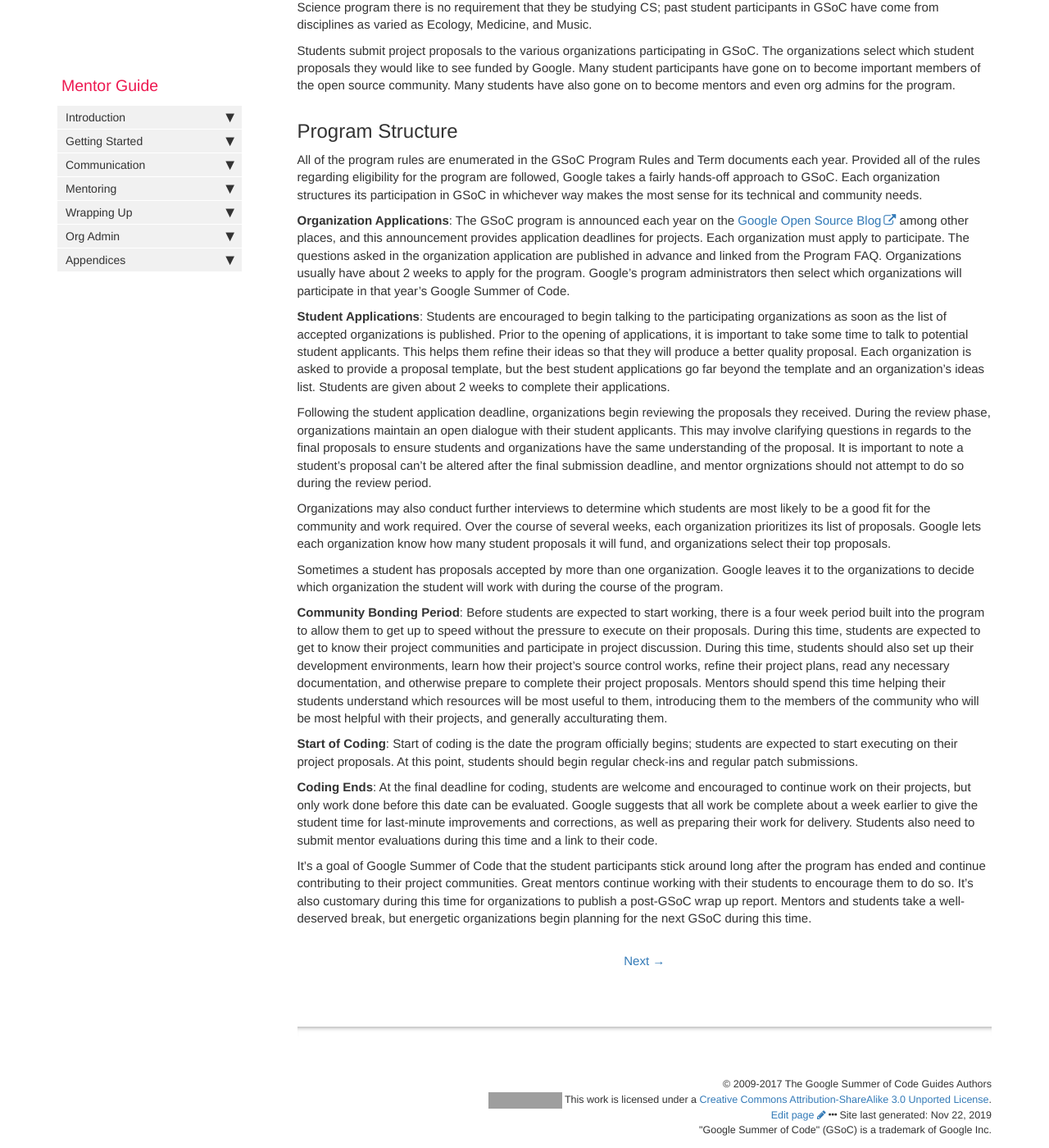
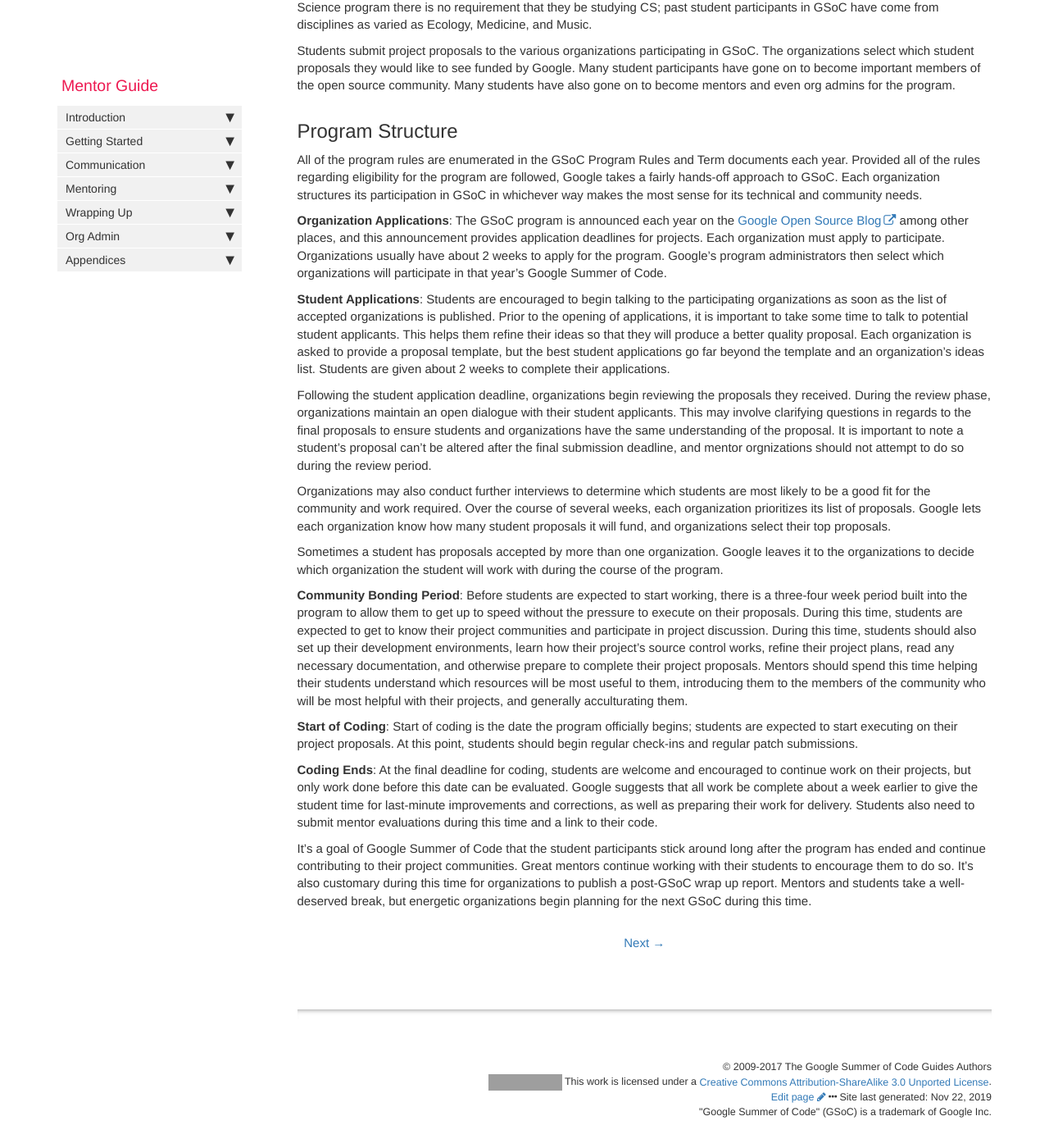
Before and after one commit to google/gsocguides, a Jekyll site: the page built from pages/mentor/00-what_is_google_summer_of_code.md, in a window 1280 px wide and 1400 px high, scrolled down 1741 px. Shown: the whole window at 82% size. Built offline with Jekyll 4.4.1, drawn with Linux system fonts in a browser that asks for light colours; some of the changed text lies outside the part shown; grey boxes are pictures that could not be loaded.

Commit message:
stats updates

```diff
--- a/pages/mentor/00-what_is_google_summer_of_code.md
+++ b/pages/mentor/00-what_is_google_summer_of_code.md
@@ -54,7 +54,7 @@ Students submit project proposals to the various organizations participating in
 
 All of the program rules are enumerated in the GSoC Program Rules and Term documents each year. Provided all of the rules regarding eligibility for the program are followed, Google takes a fairly hands-off approach to GSoC. Each organization structures its participation in GSoC in whichever way makes the most sense for its technical and community needs.
 
-**Organization Applications**: The GSoC program is announced each year on the [Google Open Source Blog](https://opensource.googleblog.com/) among other places, and this announcement provides application deadlines for projects. Each organization must apply to participate. The questions asked in the organization application are published in advance and linked from the Program FAQ. Organizations usually have about 2 weeks to apply for the program. Google's program administrators then select which organizations will participate in that year's Google Summer of Code.
+**Organization Applications**: The GSoC program is announced each year on the [Google Open Source Blog](https://opensource.googleblog.com/) among other places, and this announcement provides application deadlines for projects. Each organization must apply to participate. Organizations usually have about 2 weeks to apply for the program. Google's program administrators then select which organizations will participate in that year's Google Summer of Code.
 
 **Student Applications**: Students are encouraged to begin talking to the participating organizations as soon as the list of accepted organizations is published. Prior to the opening of applications, it is important to take some time to talk to potential student applicants. This helps them refine their ideas so that they will produce a better quality proposal. Each organization is asked to provide a proposal template, but the best student applications go far beyond the template and an organization's ideas list. Students are given about 2 weeks to complete their applications.
 
@@ -64,7 +64,7 @@ Organizations may also conduct further interviews to determine which students ar
 
 Sometimes a student has proposals accepted by more than one organization. Google leaves it to the organizations to decide which organization the student will work with during the course of the program.
 
-**Community Bonding Period**: Before students are expected to start working, there is a four week period built into the program to allow them to get up to speed without the pressure to execute on their proposals. During this time, students are expected to get to know their project communities and participate in project discussion. During this time, students should also set up their development environments, learn how their project's source control works, refine their project plans, read any necessary documentation, and otherwise prepare to complete their project proposals. Mentors should spend this time helping their students understand which resources will be most useful to them, introducing them to the members of the community who will be most helpful with their projects, and generally acculturating them.
+**Community Bonding Period**: Before students are expected to start working, there is a three-four week period built into the program to allow them to get up to speed without the pressure to execute on their proposals. During this time, students are expected to get to know their project communities and participate in project discussion. During this time, students should also set up their development environments, learn how their project's source control works, refine their project plans, read any necessary documentation, and otherwise prepare to complete their project proposals. Mentors should spend this time helping their students understand which resources will be most useful to them, introducing them to the members of the community who will be most helpful with their projects, and generally acculturating them.
 
 **Start of Coding**: Start of coding is the date the program officially begins; students are expected to start executing on their project proposals. At this point, students should begin regular check-ins and regular patch submissions.
 
```
Also changed, not shown: other parts of pages/mentor/00-what_is_google_summer_of_code.md (+2 -2 lines).
